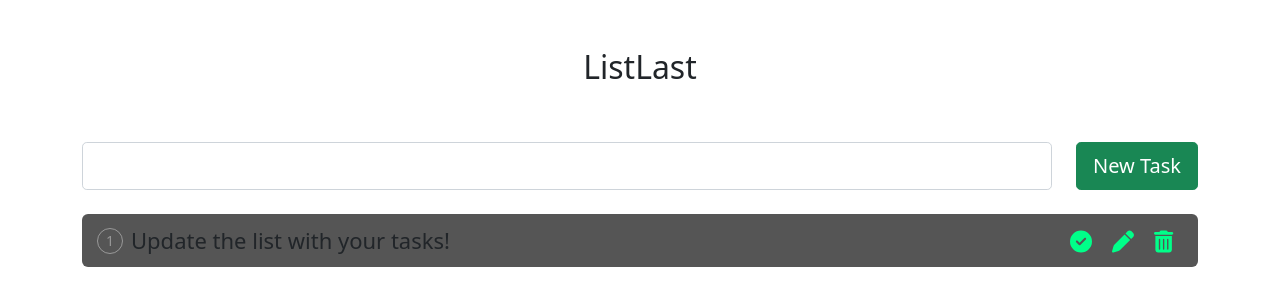
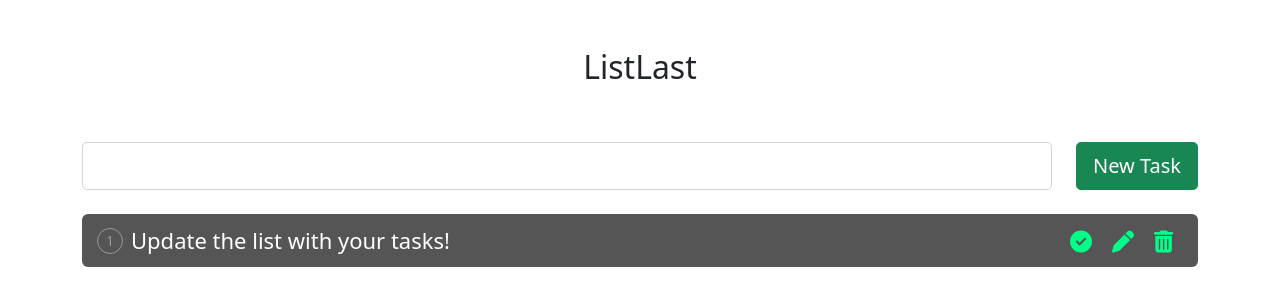
Before and after one commit to RyanGormican/ListLast, a React (Create React App) app: page / in a window 1280 px wide. Shown: the top 306 px of the page. Built offline with nearby package versions, Linux system fonts and the light colour scheme.

Commit message:
Update App.css

```diff
--- a/src/App.css
+++ b/src/App.css
@@ -14,7 +14,9 @@ body {
   position: relative;
   border-radius: 6px;
   margin-bottom: 20px;
-
+}
+span{
+ color: white;
 }
 .taskBackground div {
    display: flex;
```
